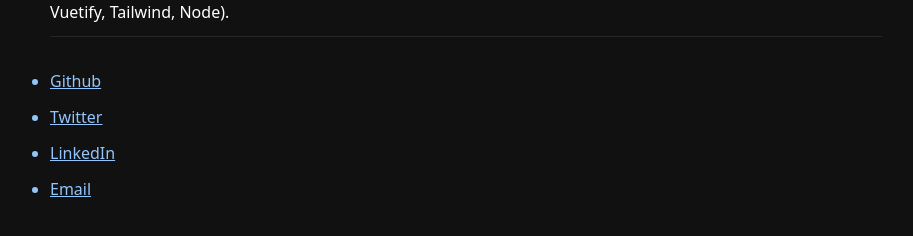
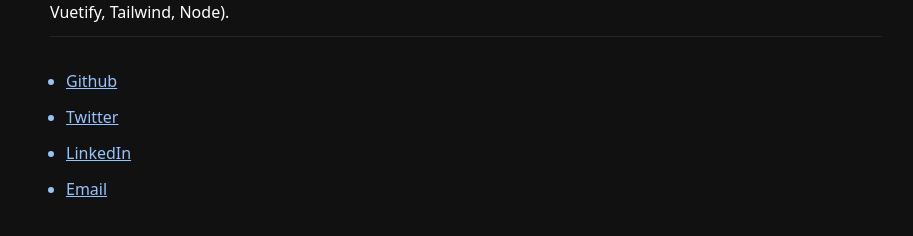
Before and after one commit to gabrielcaiana/website, a Nuxt app: page /about in a window 1280 px wide. Shown: the part 454-690 px from the top of the page, without its empty margins (174-1087 px from the left). Built offline with nearby package versions, Linux system fonts and the light colour scheme.

Commit message:
style: add margin left in links about

```diff
--- a/pages/about.vue
+++ b/pages/about.vue
@@ -40,7 +40,7 @@
       </div>
     </section>
 
-    <section>
+    <section class="ml-4">
       <ul
         class="underline text-blue-300 font-medium list-disc flex flex-col gap-3"
       >
```
